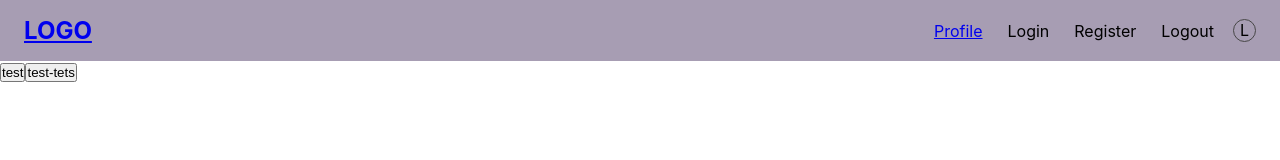
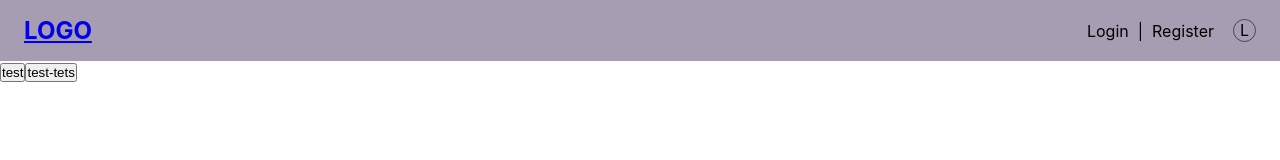
Before and after one commit to xamesLab/ts-project, a React (Create React App) app in the folder client/: page / in a window 1280 px wide. Shown: the top 160 px of the page. Built offline with nearby package versions, Linux system fonts and the light colour scheme.

Commit message:
login registration for front

```diff
--- a/client/package.json
+++ b/client/package.json
@@ -17,6 +17,7 @@
     "@types/react-redux": "^7.1.24",
     "@types/styled-components": "^5.1.25",
     "axios": "^0.27.2",
+    "jwt-decode": "^3.1.2",
     "node-sass": "^7.0.1",
     "react": "^18.1.0",
     "react-dom": "^18.1.0",
--- a/client/src/Main.tsx
+++ b/client/src/Main.tsx
@@ -30,7 +30,8 @@ function Main() {
             <button onClick={handler}>test</button>
             <button onClick={handler2}>test-tets</button>
             <Routes>
-                <Route path="profile" element={<Loader />} />
+                <Route path="/" element={<></>} />
+                <Route path="/profile" element={<Loader />} />
             </Routes>
         </div>
     );
--- a/client/src/UI/Modal.tsx
+++ b/client/src/UI/Modal.tsx
@@ -1,6 +1,7 @@
 import React, { ReactElement } from "react";
 import styled from "styled-components";
 import LoginForm from "../components/auth/LoginForm";
+import LogOut from "../components/auth/LogOut";
 import RegisterForm from "../components/auth/RegisterForm";
 import { useAppDispatch, useTypedSelector } from "../hooks/useTypedSelector";
 import { toggleModal } from "../store/action-creators/modalActions";
@@ -19,15 +20,16 @@ const Modal: React.FC = () => {
         dispatch(toggleModal());
     };
 
+    //TODO: to switch/case, add ENUM for constants
     let formContent: ReactElement = <></>;
     if (modalContent === "Login") formContent = <LoginForm />;
     if (modalContent === "Registration") formContent = <RegisterForm />;
+    if (modalContent === "Logout") formContent = <LogOut />;
 
     return (
         <main className={`${modal ? "modal" : "modal_hide"}`} onClick={handler}>
             <div className="modal__wrapper" onClick={(e) => e.stopPropagation()}>
                 <div className="modal__title">
-                    {/* <h2>{modalContent}</h2> */}
                     <ModalTitle>{modalContent}</ModalTitle>
                 </div>
                 <div className="modal__content">{formContent}</div>
--- a/client/src/components/MainHeader.scss
+++ b/client/src/components/MainHeader.scss
@@ -35,7 +35,6 @@
 .header__btn {
     padding: 0.5rem 0.5rem;
     cursor: pointer;
-    margin-left: 7px;
     border: 1px solid $headerBG;
     &:hover {
         border: 1px solid $headerBtn-hover;
--- a/client/src/components/MainHeader.tsx
+++ b/client/src/components/MainHeader.tsx
@@ -8,9 +8,11 @@ import "./MainHeader.scss";
 const MainHeader: React.FC = () => {
     const dispatch = useAppDispatch();
     const { theme } = useTypedSelector((state) => state.themeReducer);
+    const { user, isAuth } = useTypedSelector((state) => state.userReducer);
 
     const handlerTheme = () => {
         dispatch(toggleTheme());
+        console.log(isAuth);
     };
 
     const handlerModal = (content: string) => {
@@ -26,16 +28,29 @@ const MainHeader: React.FC = () => {
                     </NavLink>
                 </div>
                 <div className="header__auth">
-                    <NavLink to={"/profile"} className="header__profile header__btn">
-                        Profile
-                    </NavLink>
+                    {!isAuth && (
+                        <>
                             <div className="header__login header__btn" onClick={() => handlerModal("Login")}>
                                 Login
                             </div>
+                            <span>|</span>
                             <div className="header__register header__btn" onClick={() => handlerModal("Registration")}>
                                 Register
                             </div>
-                    <div className="header__logout header__btn">Logout</div>
+                        </>
+                    )}
+
+                    {isAuth && (
+                        <>
+                            <NavLink to={"/profile"} className="header__profile header__btn">
+                                <span className="header__profile_name">{user.user?.username}</span>
+                            </NavLink>
+                            <span>|</span>
+                            <div className="header__logout header__btn" onClick={() => handlerModal("Logout")}>
+                                Logout
+                            </div>
+                        </>
+                    )}
                     <div className="header__theme" onClick={handlerTheme}>
                         {theme === "theme--default" ? "L" : "D"}
                     </div>
--- /dev/null
+++ b/client/src/components/auth/LogOut.tsx
@@ -0,0 +1,26 @@
+import React from "react";
+import { useNavigate } from "react-router-dom";
+import { useAppDispatch } from "../../hooks/useTypedSelector";
+import { toggleModal } from "../../store/action-creators/modalActions";
+import { logout } from "../../store/action-creators/userActions";
+
+const LogOut = () => {
+    const navigate = useNavigate();
+    const dispatch = useAppDispatch();
+
+    const handlerLogout = () => {
+        dispatch(logout());
+        dispatch(toggleModal());
+        navigate("/");
+    };
+
+    return (
+        <div>
+            Quit?
+            <br />
+            <button onClick={handlerLogout}>quit</button>
+        </div>
+    );
+};
+
+export default LogOut;
--- a/client/src/components/auth/RegisterForm.tsx
+++ b/client/src/components/auth/RegisterForm.tsx
@@ -9,6 +9,7 @@ const RegisterForm = () => {
     const dispatch = useAppDispatch();
     const [{ username, password }, setFormContent] = useState({ username: "", password: "" });
     const { modal } = useTypedSelector((state) => state.modalReducer);
+    const { error, user } = useTypedSelector((state) => state.userReducer);
 
     const handlerSubmit = async (e: React.FormEvent) => {
         e.preventDefault();
@@ -22,10 +23,7 @@ const RegisterForm = () => {
             }
             return;
         }
-
         await dispatch(registration({ username, password }));
-        await dispatch(login({ username, password }));
-        dispatch(toggleModal());
 
         setFormContent({ username: "", password: "" });
     };
@@ -47,6 +45,13 @@ const RegisterForm = () => {
         setFormContent({ username: "", password: "" });
     }, [modal]);
 
+    useEffect(() => {
+        if (user.username) {
+            dispatch(login({ username, password }));
+            dispatch(toggleModal());
+        }
+    }, [user]);
+
     return (
         <div className="form_reg">
             <form onSubmit={handlerSubmit}>
@@ -67,6 +72,7 @@ const RegisterForm = () => {
                     onChange={(e) => updateForm(e.target.value, true)}
                 />
                 <input type="submit" className="form__btn" />
+                {error && <span style={{ color: "red" }}>error: {error}</span>}
             </form>
         </div>
     );
--- a/client/src/store/action-creators/userActions.ts
+++ b/client/src/store/action-creators/userActions.ts
@@ -1,5 +1,6 @@
 import { AppDispatch } from "..";
 import userService from "../../service/userService";
+import { jwtDecod } from "../../utils";
 import { userSlice, usersSlice } from "../reducers/userReducer";
 
 export const getUsers = () => async (dispatch: AppDispatch) => {
@@ -17,9 +18,8 @@ export const registration = (regData: { username: string; password: string }) =>
         dispatch(userSlice.actions.userRegistration());
         const response = await userService.registration(regData);
         dispatch(userSlice.actions.userRegistrationSuccess(response.data));
-        console.log(response.data);
-    } catch (error) {
-        dispatch(userSlice.actions.userRegistrationError("error"));
+    } catch (error: any) {
+        dispatch(userSlice.actions.userRegistrationError(error.response.data.message));
     }
 };
 
@@ -28,9 +28,17 @@ export const login = (loginData: { username: string; password: string }) => asyn
         dispatch(userSlice.actions.userLogin());
         const response = await userService.login(loginData);
         dispatch(userSlice.actions.userLoginSuccess(response.data));
-        localStorage.setItem("accessToken", response.data.token);
-        console.log(response.data.token);
+        localStorage.setItem("user", JSON.stringify(jwtDecod(response.data.token)));
     } catch (error) {
         dispatch(userSlice.actions.userLoginError("error"));
     }
 };
+
+export const logout = () => async (dispatch: AppDispatch) => {
+    try {
+        dispatch(userSlice.actions.userLogout());
+        localStorage.clear();
+    } catch (error) {
+        console.log(error);
+    }
+};
--- a/client/src/store/reducers/userReducer.ts
+++ b/client/src/store/reducers/userReducer.ts
@@ -1,5 +1,6 @@
 import { createSlice, PayloadAction } from "@reduxjs/toolkit";
 import { IUsersDataState, IUserState } from "../../types/users";
+import { getUserDataLocal } from "../../utils";
 
 const initialUsersState: IUsersDataState = {
     users: [],
@@ -8,11 +9,11 @@ const initialUsersState: IUsersDataState = {
 };
 
 const initialUserState: IUserState = {
-    user: {},
+    user: { user: { username: getUserDataLocal().username } },
     loading: false,
     error: null,
     token: "",
-    isAuth: false,
+    isAuth: getUserDataLocal().isAuth,
 };
 
 export const usersSlice = createSlice({
@@ -46,7 +47,7 @@ export const userSlice = createSlice({
         userRegistrationSuccess(state, action: PayloadAction<any>) {
             state.loading = false;
             state.error = "";
-            state.user = action.payload;
+            state.user = { username: action.payload };
         },
         userRegistrationError(state, action: PayloadAction<string>) {
             state.loading = false;
@@ -66,6 +67,10 @@ export const userSlice = createSlice({
             state.error = action.payload;
             state.isAuth = false;
         },
+        userLogout(state) {
+            state.user = {};
+            state.isAuth = false;
+        },
     },
 });
 
--- a/client/src/utils.tsx
+++ b/client/src/utils.tsx
@@ -1,3 +1,5 @@
+import jwt_decode from "jwt-decode";
+
 interface IValidateError {
     message: string;
 }
@@ -17,3 +19,20 @@ class ValidateForm {
 }
 
 export const validateForm = new ValidateForm();
+
+interface ITokenPayload {
+    isAuth: boolean;
+    username: string;
+    exp?: number;
+    iss?: string;
+    iat?: number;
+}
+
+export const jwtDecod = (token: string): ITokenPayload => {
+    const { isAuth, username }: ITokenPayload = jwt_decode(token);
+    return { isAuth, username };
+};
+
+export const getUserDataLocal = (): ITokenPayload => {
+    return JSON.parse(localStorage.getItem("user") || "{}");
+};
```
Also changed, not shown: 2 other files (tests, documents, lock files or other folders). Lines whose indentation alone changed are shown as unchanged.
